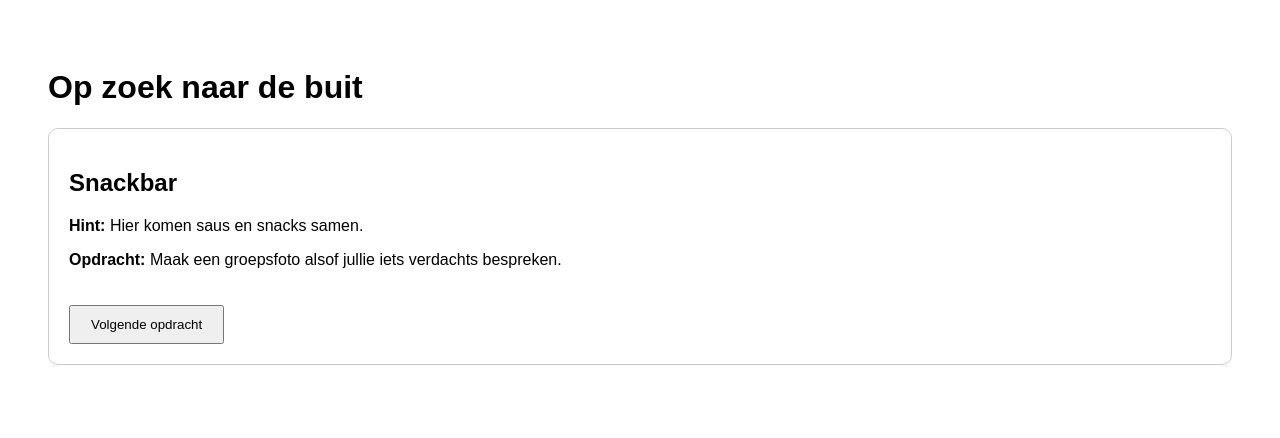
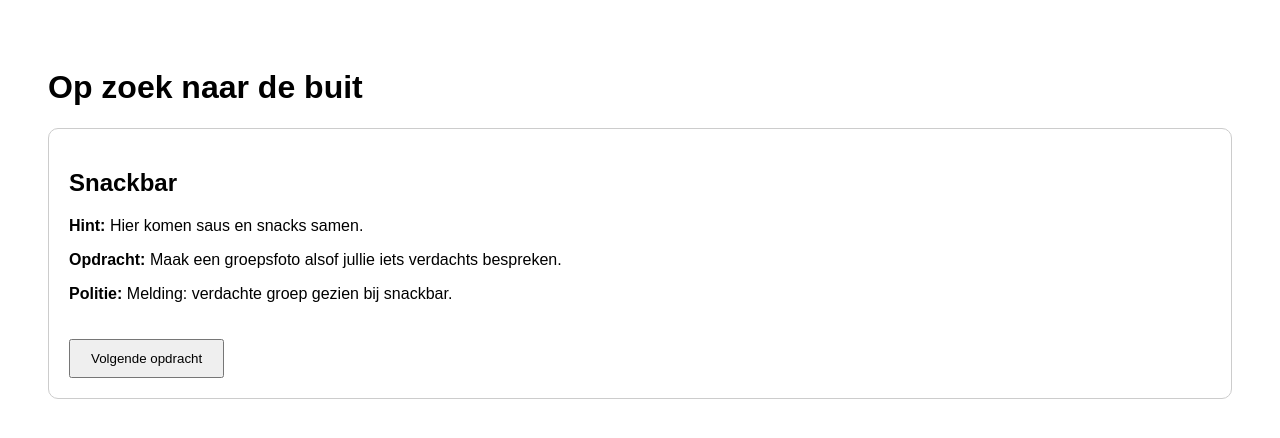
Before and after one commit to 86jen/op-zoek-naar-de-buit-app, a React (Vite) app: page / in a window 1280 px wide. Shown: the top 438 px of the page. Built offline with nearby package versions, Linux system fonts and the light colour scheme.

Commit message:
Update App.jsx

```diff
--- a/src/App.jsx
+++ b/src/App.jsx
@@ -45,7 +45,9 @@ export default function App() {
 
         <p>
           <strong>Opdracht:</strong> {item.opdracht}
-        </p>
+        </p><p>
+  <strong>Politie:</strong> {item.politie}
+</p>
 
         <button
           onClick={volgendeOpdracht}
```
